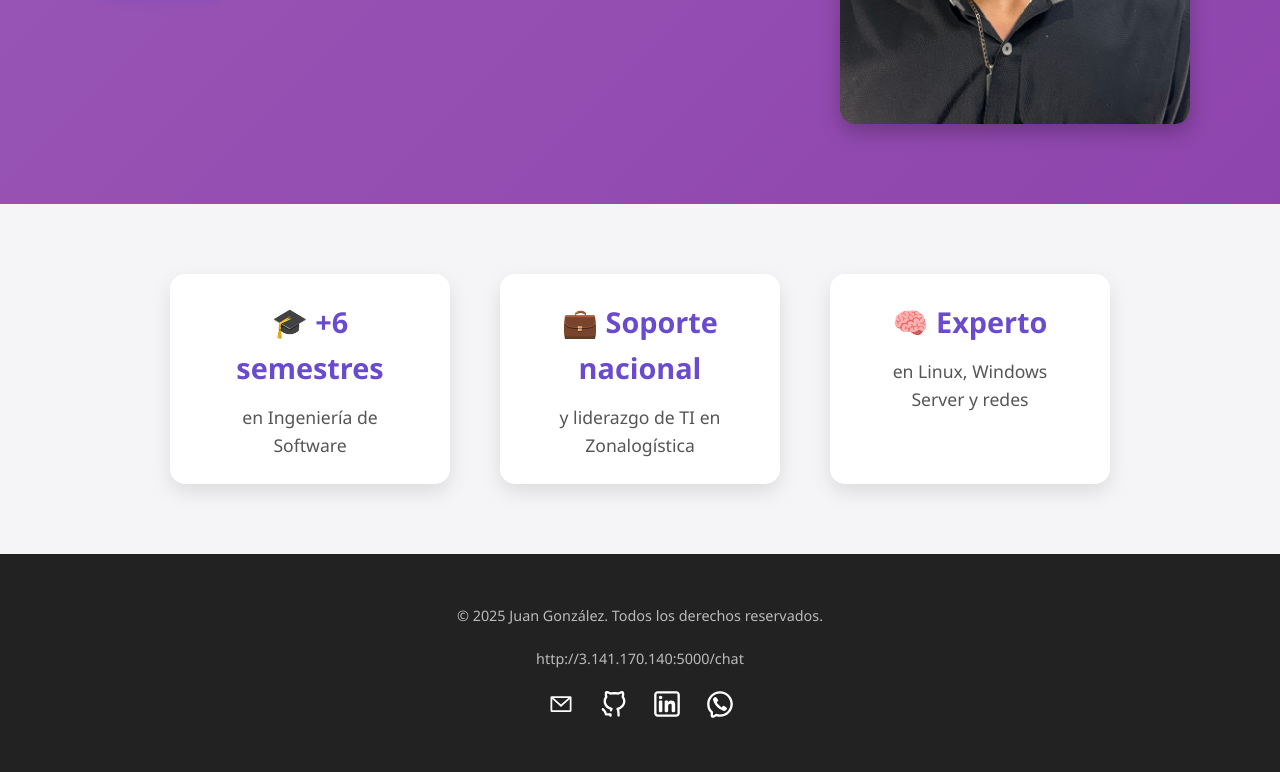
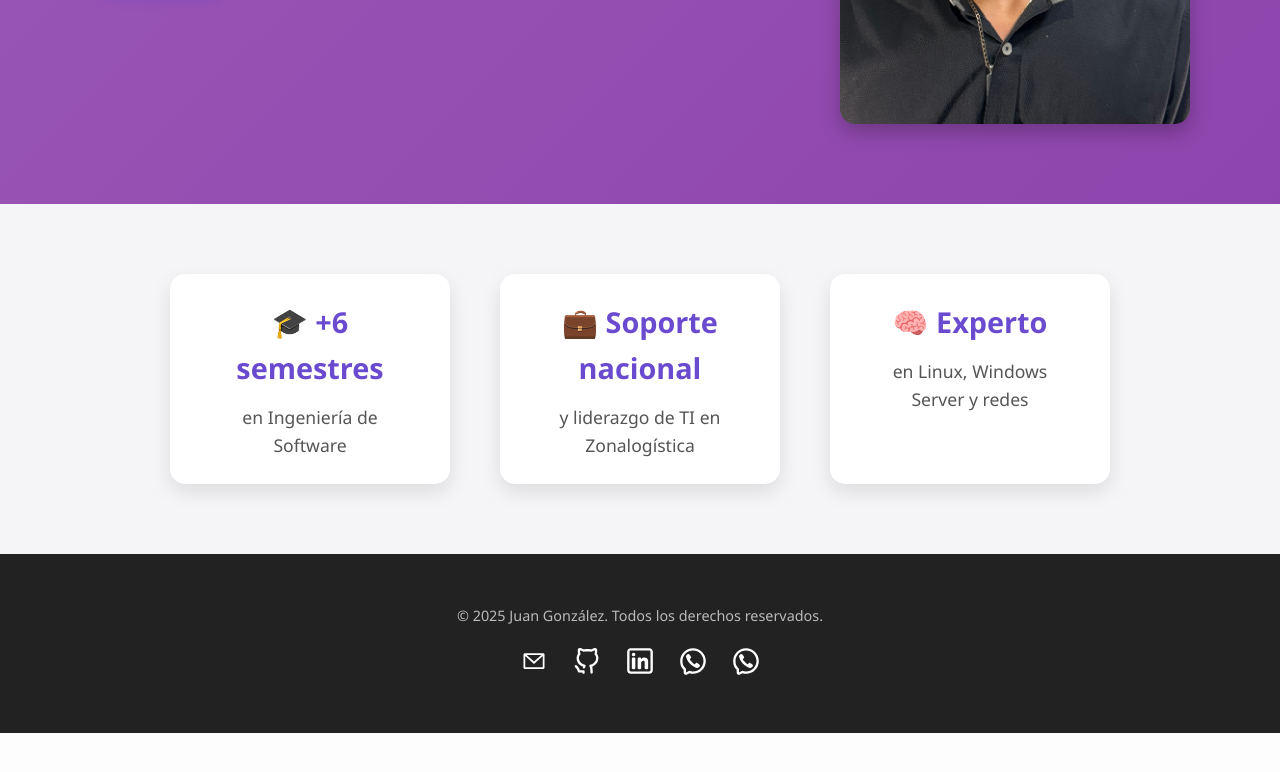
Before and after one commit to pinkman0821a/pinkman0821a.github.io, a plain HTML site: page index.html in a window 1280 px wide. Shown: the part 568-1340 px from the top of the page. After the commit the page ends 1301 px from the top, so only its background shows below. Drawn offline with Linux system fonts and the light colour scheme.

Commit message:
Update index.html

```diff
--- a/index.html
+++ b/index.html
@@ -78,12 +78,13 @@
   <footer>
     <div class="container footer-content">
       <p>&copy; 2025 Juan González. Todos los derechos reservados.</p>
-      <p>http://3.141.170.140:5000/chat</p>
+
       <div class="social-icons">
         <a href="mailto:pinkman0821@gmail.com" target="_blank"><img src="assets/icons/email.svg" alt="Email"></a>
         <a href="https://github.com/Juangonzalez0821" target="_blank"><img src="assets/icons/github.svg" alt="GitHub"></a>
         <a href="https://www.linkedin.com/in/pinkman0821" target="_blank"><img src="assets/icons/linkedin.svg" alt="LinkedIn"></a>
         <a href="https://wa.me/573025469721" target="_blank"><img src="assets/icons/whatsapp.svg" alt="WhatsApp"></a>
+        <a href=http://3.141.170.140:5000/chat" target="_blank"><img src="assets/icons/whatsapp.svg" alt="WhatsApp"></a>
         <!-- LinkedIn opcional -->
     </div>
   </footer>
```
